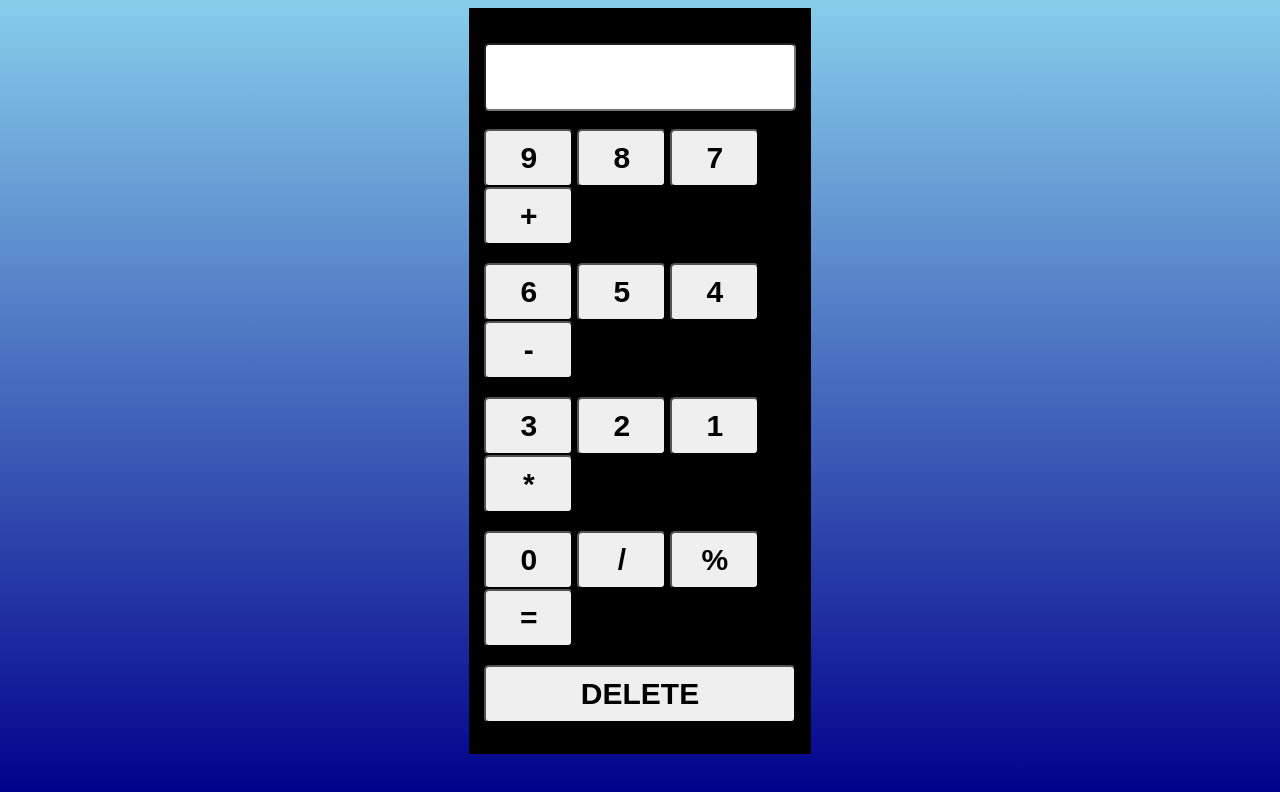
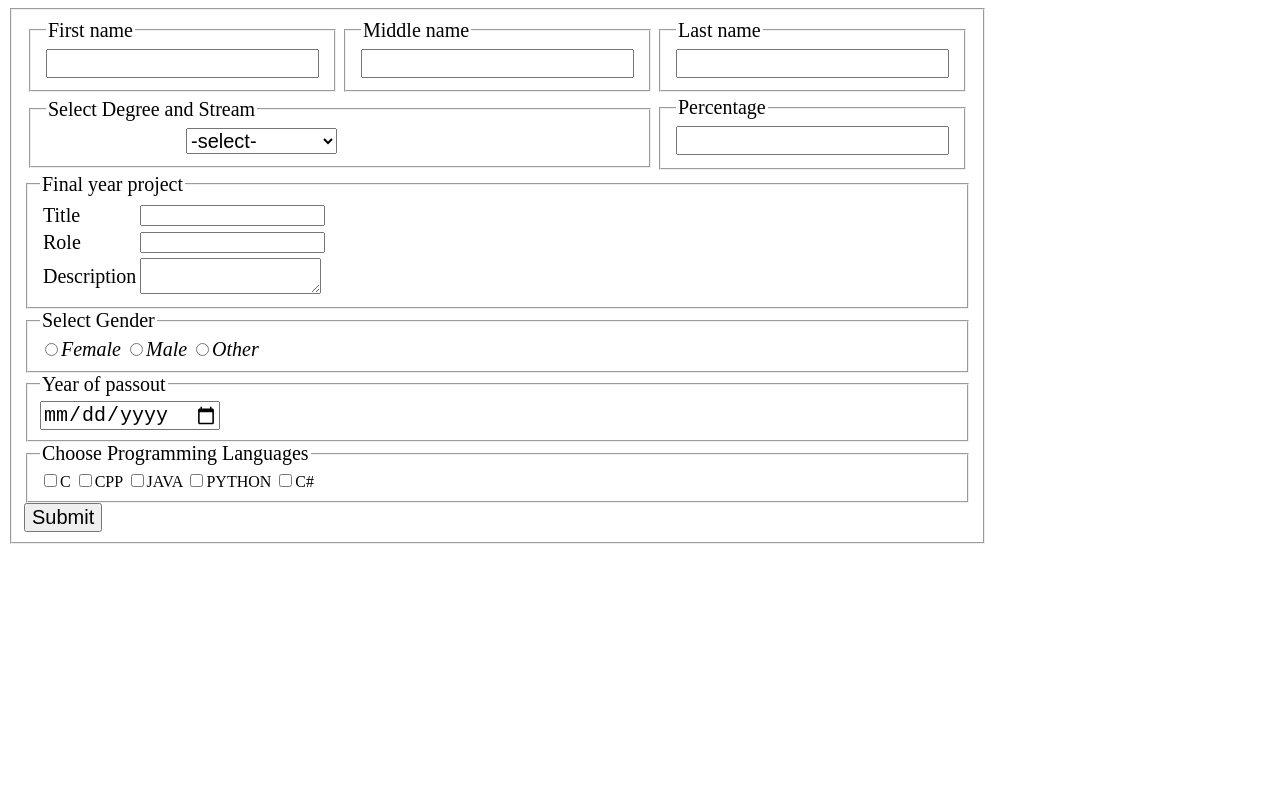
Before and after one commit to sravz21/calculator, a plain HTML site: page index.html in a window 1280 px wide. Drawn offline with Linux system fonts and the light colour scheme.

Commit message:
adding sample application form

```diff
--- a/index.html
+++ b/index.html
@@ -1,71 +1,114 @@
+<html>
+	<head>
+		<title>Sample Application form</title>
+	</head>
+<body>
 
-<html>
-<head>
+<!--1st part-->
+<fieldset style="width:800px;">
+	<table  style="font-size:20px;">
+	<tr>
+		<td>
+		<fieldset><legend style="font-size:20px;">First name</legend>
+		<input style="font-size:20px;"></fieldset>
+		</td>
+		<td>
+		<fieldset><legend style="font-size:20px;">Middle name</legend>
+		<input style="font-size:20px;"></fieldset>
+		</td>
+		<td>
+		<fieldset><legend style="font-size:20px;">Last name</legend>
+		<input style="font-size:20px;"></fieldset>
+		</td>
+	</tr>
+	<tr>
+		<td colspan="2">
+		<fieldset><legend style="font-size:20px;">Select Degree and Stream</legend>
 
-    <title>Calculator</title>
-    <style>
-        body{
-            background-image: linear-gradient(skyblue,darkblue)
-        }
-        .wrap{
-            width: 27%;
-            margin: auto;
-            height: auto;
-            background-color: black;
-            padding: 15px;
-        }
-        *{
-            box-sizing: border-box;
-            -webkit-box-sizing: border-box;
-            -moz-box-sizing: border-box;
-        }
-        #inp1{
-            width: 100%;
-            font-size: 30px;
-            padding: 15px;
-            font-weight: bold;
-            margin-top: 20px;
-            border-radius: 5px;
-        }
-        input[type=button]{
-            font-size: 30px;
-            width: 89px;
-            padding: 10px;
-            font-weight: bold;
-            border-radius: 5px;
-        }
-        #del{
-            width: 100%;
-        }
-    </style>
-</head>
-<body>
- <div class="wrap">
-    <form name="cal">
-        <input type="text" name="display" id="inp1">
-        <br><br>
-        <input type="button" value="9" onclick="cal.display.value+='9'">
-        <input type="button" value="8" onclick="cal.display.value+='8'">
-        <input type="button" value="7" onclick="cal.display.value+='7'">
-        <input type="button" value="+" onclick="cal.display.value+='+'">
-        <br><br>
-        <input type="button" value="6" onclick="cal.display.value+='6'">
-        <input type="button" value="5" onclick="cal.display.value+='5'">
-        <input type="button" value="4" onclick="cal.display.value+='4'">
-        <input type="button" value="-" onclick="cal.display.value+='-'">
-        <br><br>
-        <input type="button" value="3" onclick="cal.display.value+='3'">
-        <input type="button" value="2" onclick="cal.display.value+='2'">
-        <input type="button" value="1" onclick="cal.display.value+='1'">
-        <input type="button" value="*" onclick="cal.display.value+='*'">
-        <br><br>
-        <input type="button" value="0" onclick="cal.display.value+='0'">
-        <input type="button" value="/" onclick="cal.display.value+='/'">
-        <input type="button" value="%" onclick="cal.display.value+='%'">
-        <input type="button" value="=" onclick="cal.display.value= eval(cal.display.value)">
-        <br><br>
-        <input type="button" value="DELETE" onclick="cal.display.value= ' '" id="del">
-    </form>
-</div>
+		<datalist id="degree" style="font-size:20px;">
+		<option>b.tech</option>
+		<option>degree</option>
+		<option>PG</option>
+		</datalist>&nbsp &nbsp &nbsp &nbsp &nbsp &nbsp &nbsp &nbsp &nbsp &nbsp &nbsp &nbsp &nbsp &nbsp
+		<label style="font-size:20px;"></label>
+		<select style="font-size:20px;">
+		<option>-select-</option>
+		<option>CSC</option>
+		<option>MECH</option>
+		<option>ECE</option>
+		<option>CIVIL</option>
+		<option>B.Sc.Comp sc</option>
+		<option>BCA</option>
+		<option>BBA</option>
+		<option>MSC.comp sci</option>
+		<option>MCA</option>
+		</select>
+		</fieldset>
+		</td>
+		<td>
+		<fieldset><legend style="font-size:20px;">Percentage</legend>
+		<input style="font-size:20px;" type="number">
+		</fieldset></td>
+		</tr>
+		</table>
+
+		<!-- 2nd part-->
+
+		<tr>
+		<td>
+		<fieldset>
+		<legend style="font-size:20px;">Final year project</legend></td></tr>
+		<table style="font-size:20px;">
+		<tr>
+			<td>Title</td>
+			<td><input></td>
+		</tr>
+		<tr>
+			<td>Role</td>
+			<td><input></td>
+		</tr>
+			<tr>
+			<td>Description</td>
+			<td><textarea></textarea></td>
+		</tr>
+		</table>
+
+		</fieldset>
+		<!--3rd part-->
+
+		<tr>
+			<td><fieldset>
+			<legend  style="font-size:20px;">Select Gender</legend>
+			<input type="radio" name="answer1"  style="font-size:20px;"><em style="font-size:20px;">Female</em></input>
+			<input type="radio" name="answer1"  style="font-size:20px;"><em style="font-size:20px;">Male</em></input>
+			<input type="radio" name="answer1"  style="font-size:20px;"><em style="font-size:20px;">Other</em></input>
+			</fieldset></td>
+			<td><fieldset>
+			<legend  style="font-size:20px;">Year of passout</legend>
+			<input type="date"  style="font-size:20px;">
+			</fieldset></td>
+		</tr>
+		<tr>
+			<td><fieldset>
+			<legend  style="font-size:20px;">Choose Programming Languages</legend>
+			<input type="checkbox"  style="font-size:20px;">C
+			<input type="checkbox"  style="font-size:20px;">CPP
+			<input type="checkbox"  style="font-size:20px;">JAVA
+			<input type="checkbox"  style="font-size:20px;">PYTHON
+			<input type="checkbox"  style="font-size:20px;">C#
+			</fieldset>
+			</td>
+			<td>
+			<input type="submit"  style="font-size:20px;">
+			</td>
+		</tr>
+
+
+
+
+
+</fieldset>
+</table>
+
+</html>
 </body>
-</html>
```
